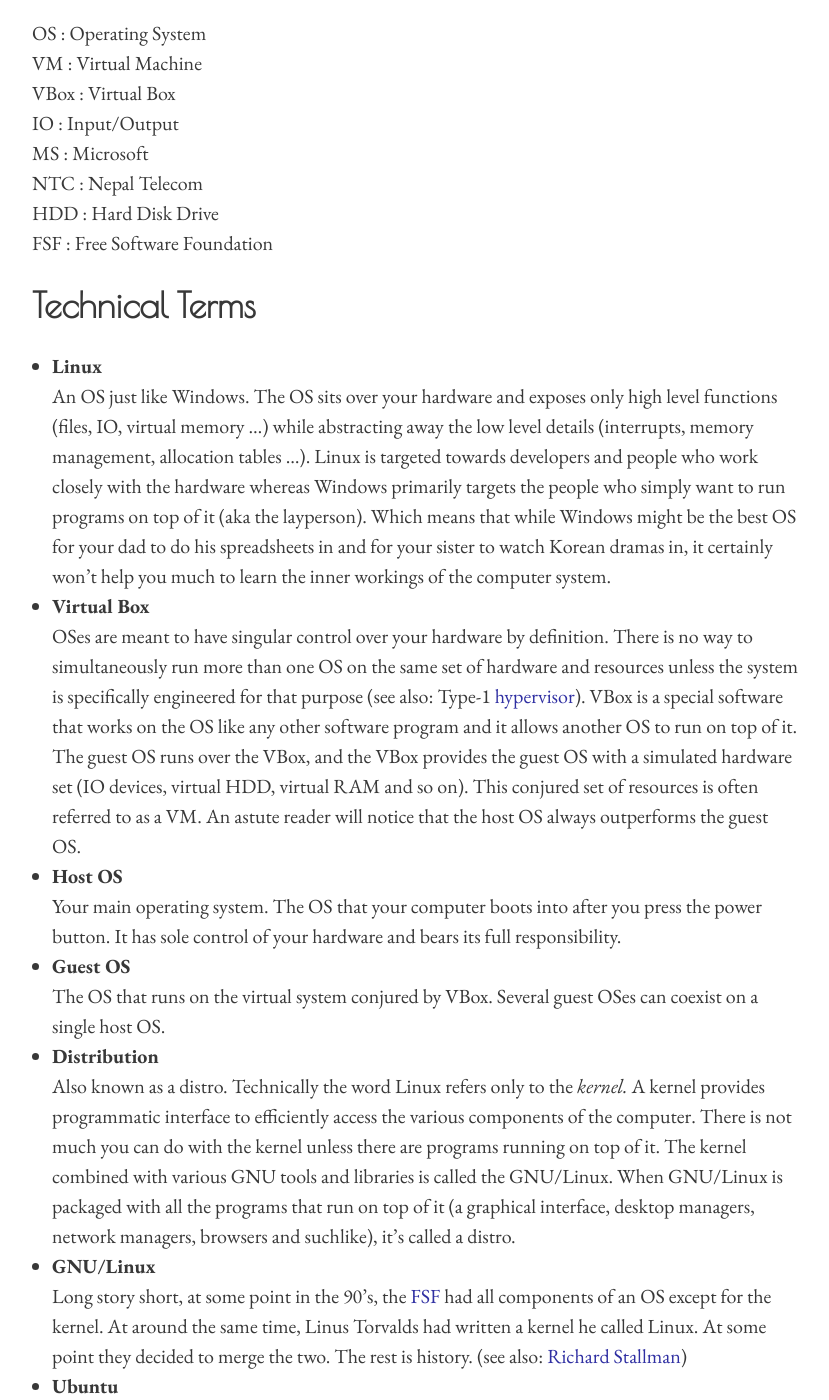
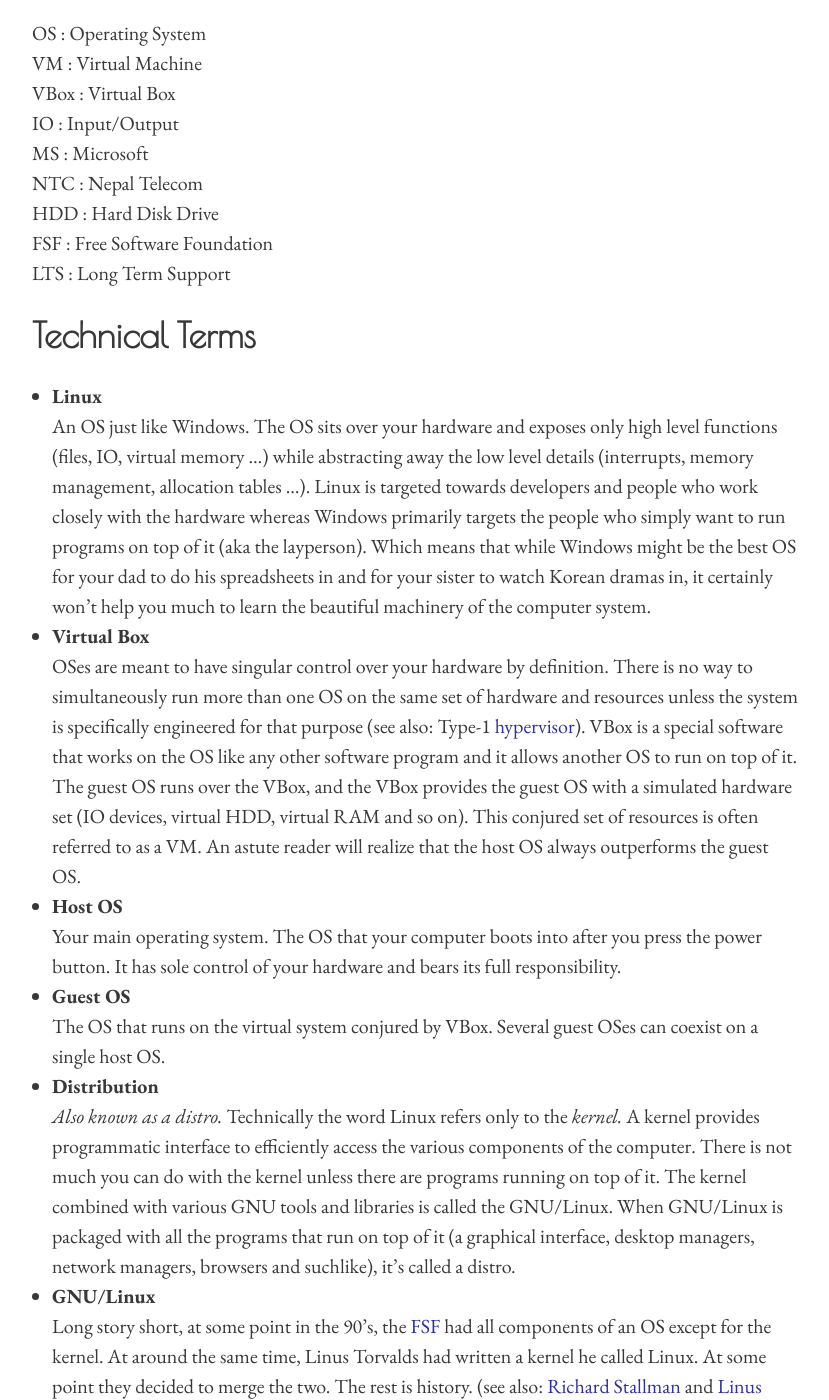
Before and after one commit to niravcodes/niravcodes.github.io, a Jekyll site: the page built from _posts/2019-01-27-installing-linux-in-virtualbox-in-win10.md, in a window 1280 px wide and 1400 px high, scrolled down 614 px. Shown: the whole window, without its empty margins (224-1053 px from the left). Built offline with Jekyll 4.4.1, drawn with Linux system fonts in a browser that asks for light colours; comment, search, counter and statistics services are not loaded; some of the changed text lies outside the part shown.

Commit message:
Update from Forestry.io - Updated installing-linux-in-virtualbox-in-win10.md

```diff
--- a/_posts/2019-01-27-installing-linux-in-virtualbox-in-win10.md
+++ b/_posts/2019-01-27-installing-linux-in-virtualbox-in-win10.md
@@ -23,32 +23,33 @@
 NTC : Nepal Telecom
 HDD : Hard Disk Drive
 FSF : Free Software Foundation
+LTS : Long Term Support
 
 ## Technical Terms
 
 * **Linux**
-  An OS just like Windows. The OS sits over your hardware and exposes only high level functions (files, IO, virtual memory ...) while abstracting away the low level details (interrupts, memory management, allocation tables ...). Linux is targeted towards developers and people who work closely with the hardware whereas Windows primarily targets the people who simply want to run programs on top of it (aka the layperson). Which means that while Windows might be the best OS for your dad to do his spreadsheets in and for your sister to watch Korean dramas in, it certainly won't help you much to learn the inner workings of the computer system.
+  An OS just like Windows. The OS sits over your hardware and exposes only high level functions (files, IO, virtual memory ...) while abstracting away the low level details (interrupts, memory management, allocation tables ...). Linux is targeted towards developers and people who work closely with the hardware whereas Windows primarily targets the people who simply want to run programs on top of it (aka the layperson). Which means that while Windows might be the best OS for your dad to do his spreadsheets in and for your sister to watch Korean dramas in, it certainly won't help you much to learn the beautiful machinery of the computer system.
 * **Virtual Box**
-  OSes are meant to have singular control over your hardware by definition. There is no way to simultaneously run more than one OS on the same set of hardware and resources unless the system is specifically engineered for that purpose (see also: Type-1 [hypervisor](https://en.wikipedia.org/wiki/Hypervisor "https://en.wikipedia.org/wiki/Hypervisor")). VBox is a special software that works on the OS like any other software program and it allows another OS to run on top of it. The guest OS runs over the VBox, and the VBox provides the guest OS with a simulated hardware set (IO devices, virtual HDD, virtual RAM and so on). This conjured set of resources is often referred to as a VM. An astute reader will notice that the host OS always outperforms the guest OS.
+  OSes are meant to have singular control over your hardware by definition. There is no way to simultaneously run more than one OS on the same set of hardware and resources unless the system is specifically engineered for that purpose (see also: Type-1 [hypervisor](https://en.wikipedia.org/wiki/Hypervisor "https://en.wikipedia.org/wiki/Hypervisor")). VBox is a special software that works on the OS like any other software program and it allows another OS to run on top of it. The guest OS runs over the VBox, and the VBox provides the guest OS with a simulated hardware set (IO devices, virtual HDD, virtual RAM and so on). This conjured set of resources is often referred to as a VM. An astute reader will realize that the host OS always outperforms the guest OS.
 * **Host OS**
   Your main operating system. The OS that your computer boots into after you press the power button. It has sole control of your hardware and bears its full responsibility.
 * **Guest OS**
   The OS that runs on the virtual system conjured by VBox. Several guest OSes can coexist on a single host OS.
 * **Distribution**
-  Also known as a distro. Technically the word Linux refers only to the _kernel._ A kernel provides programmatic interface to efficiently access the various components of the computer. There is not much you can do with the kernel unless there are programs running on top of it. The kernel combined with various GNU tools and libraries is called the GNU/Linux. When GNU/Linux is packaged with all the programs that run on top of it (a graphical interface, desktop managers, network managers, browsers and suchlike), it's called a distro.
+  _Also known as a distro._ Technically the word Linux refers only to the _kernel._ A kernel provides programmatic interface to efficiently access the various components of the computer. There is not much you can do with the kernel unless there are programs running on top of it. The kernel combined with various GNU tools and libraries is called the GNU/Linux. When GNU/Linux is packaged with all the programs that run on top of it (a graphical interface, desktop managers, network managers, browsers and suchlike), it's called a distro.
 * **GNU/Linux**
-  Long story short, at some point in the 90's, the [FSF](https://www.fsf.org/) had all components of an OS except for the kernel. At around the same time, Linus Torvalds had written a kernel he called Linux. At some point they decided to merge the two. The rest is history. (see also: [Richard Stallman](https://en.wikipedia.org/wiki/Richard_Stallman "https://en.wikipedia.org/wiki/Richard_Stallman"))
+  Long story short, at some point in the 90's, the [FSF](https://www.fsf.org/) had all components of an OS except for the kernel. At around the same time, Linus Torvalds had written a kernel he called Linux. At some point they decided to merge the two. The rest is history. (see also: [Richard Stallman](https://en.wikipedia.org/wiki/Richard_Stallman "https://en.wikipedia.org/wiki/Richard_Stallman") and [Linus Torvalds](https://en.wikipedia.org/wiki/Linus_Torvalds "https://en.wikipedia.org/wiki/Linus_Torvalds"))
 * **Ubuntu**
   Ubuntu is one of many _distributions_ of the Linux system. Other distributions include Debian, Arch, Fedora and so on. Ubuntu is considered the best distro to start with, but we expect you to experiment, mix-n-match, fool around and find other distros that fit your needs.
 
 ## Assumptions
 
-1. You have a computer with at least 2 GB RAM, 30 GB free HDD space and a decent processor, running Win10 (maybe also Win7 but prefer the former).
+1. You have a computer with at least 2 GB RAM, 30 GB free HDD space, and a decent 64 bit processor, running Win10 (maybe also Win7 but prefer the former).
 2. You want to install Ubuntu on VBox.
 
 ## Steps
 
-First you want to download the program Virtual Box. Do so by going to [this link](https://www.virtualbox.org/wiki/Downloads "Virtual box download site") and clicking on the "[Windows Host](https://download.virtualbox.org/virtualbox/6.0.2/VirtualBox-6.0.2-128162-Win.exe "Direct download")". We will be using the latest version (6.0.2 as of Jan 2019) which is roughly 200 MB in size. The installation process should be fairly straightforward. There is no need to tamper with the options. Just keep on hitting next till till it finishes.
+First you want to download the program Virtual Box. Do so by going to [this link](https://www.virtualbox.org/wiki/Downloads "Virtual box download site") and clicking on the "[Windows Host](https://download.virtualbox.org/virtualbox/6.0.2/VirtualBox-6.0.2-128162-Win.exe "Direct download")". We will be using the latest version (6.0.2 as of Jan 2019) which is roughly 200 MB in size. The installation process should be fairly straightforward. There is no need to tamper with the options. Just keep on hitting next till till it's over.
 
 Next, download the Ubuntu's official ISO files. NTC hosts [local mirrors](http://ubuntu.ntc.net.np) for the Ubuntu so downloading from there usually results in faster downloads. Go to [this link](http://ubuntu.ntc.net.np/ubuntureleases/bionic/) to download the 18.04 LTS version of Ubuntu. Be sure to download the [desktop image](http://ubuntu.ntc.net.np/ubuntureleases/bionic/ubuntu-18.04.1-desktop-amd64.iso), not the server install image.
 
@@ -69,3 +70,13 @@
 <iframe width="560" height="315" src="https://www.youtube.com/embed/QbmRXJJKsvs" frameborder="0" allow="accelerometer; autoplay; encrypted-media; gyroscope; picture-in-picture" allowfullscreen></iframe>
 
 After watching this video, you should feel confident about the whole process. Follow it thoroughly and if you encounter problems, we'll be there for you on the first day. After that you're on your own, bud.
+
+## Prerequisites for attending the program
+
+We expect you to at least have the following when you come to the program:
+
+1. A laptop
+2. Virtual Box (version 6.0.2) downloaded and installed
+3. A copy of the Ubuntu (version 18.04.1 LTS Bionic Beaver) system image (.iso file). Make sure the image is not corrupted, specially if you have a slow/unstable internet connection. (Download the Microsoft hash tool here and read up on it's usage here.)
+   `f430da8fa59d2f5f4262518e3c177246 *ubuntu-18.04.1-desktop-amd64.iso (MD5 Sum)`
+   `5748706937539418ee5707bd538c4f5eabae485d17aa49fb13ce2c9b70532433 *ubuntu-18.04.1-desktop-amd64.iso (SHA256 Sum)`
```
